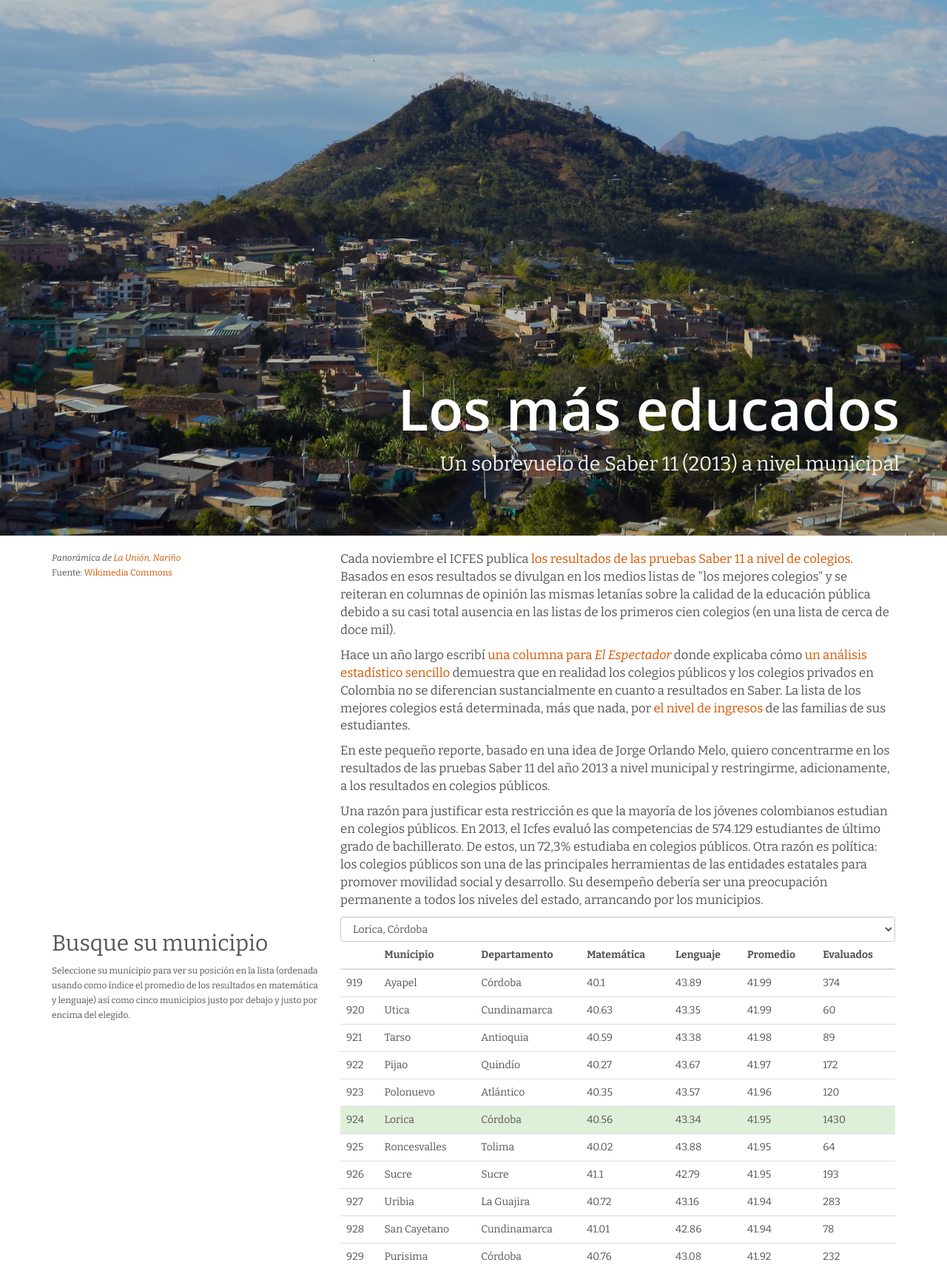
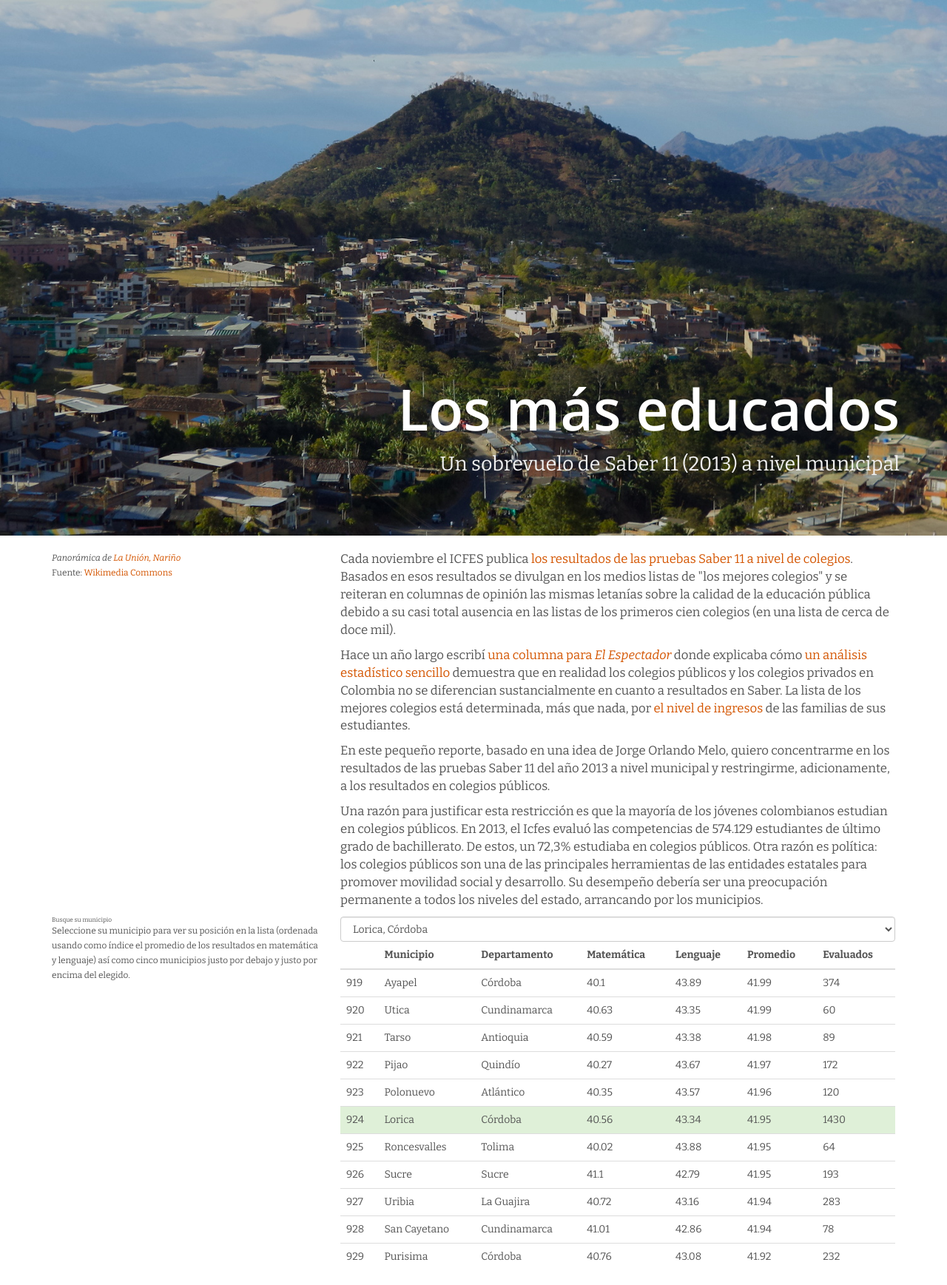
Before and after one commit to finiterank/saber_notebooks, a Jekyll site: the page built from index.md, in a window 1280 px wide. Shown: the whole page at 74% size. Built offline with Jekyll 4.4.1, drawn with Linux system fonts in a browser that asks for light colours; nearby versions of some CDN libraries; Markdown is read by kramdown in place of the engine named in the settings.

Commit message:
Captions

```diff
--- a/css/style.css
+++ b/css/style.css
@@ -8,6 +8,7 @@ a:visited {color: #d45500;}
 
 #titulo-reporte{padding:0;}
 .texto p {font-size:1.2em;}
+.caption h2{margin:0; font-size:.7em;}
 header {display:block;
 	margin:0 0 20px 0;
 	padding:0;
--- a/index.md
+++ b/index.md
@@ -29,7 +29,7 @@ layout: reporte
 </div>
 
 <div class="row">
-<div class="col-md-4"><small><h2>Busque su municipio</h2>
+<div class="col-md-4 caption"><small><h2>Busque su municipio</h2>
 
 Seleccione su municipio para ver su posición en la lista (ordenada usando como índice el promedio de los resultados en matemática y lenguaje) así como cinco municipios justo por debajo y justo por encima del elegido.</small></div>
 <div class="col-md-8">
```
